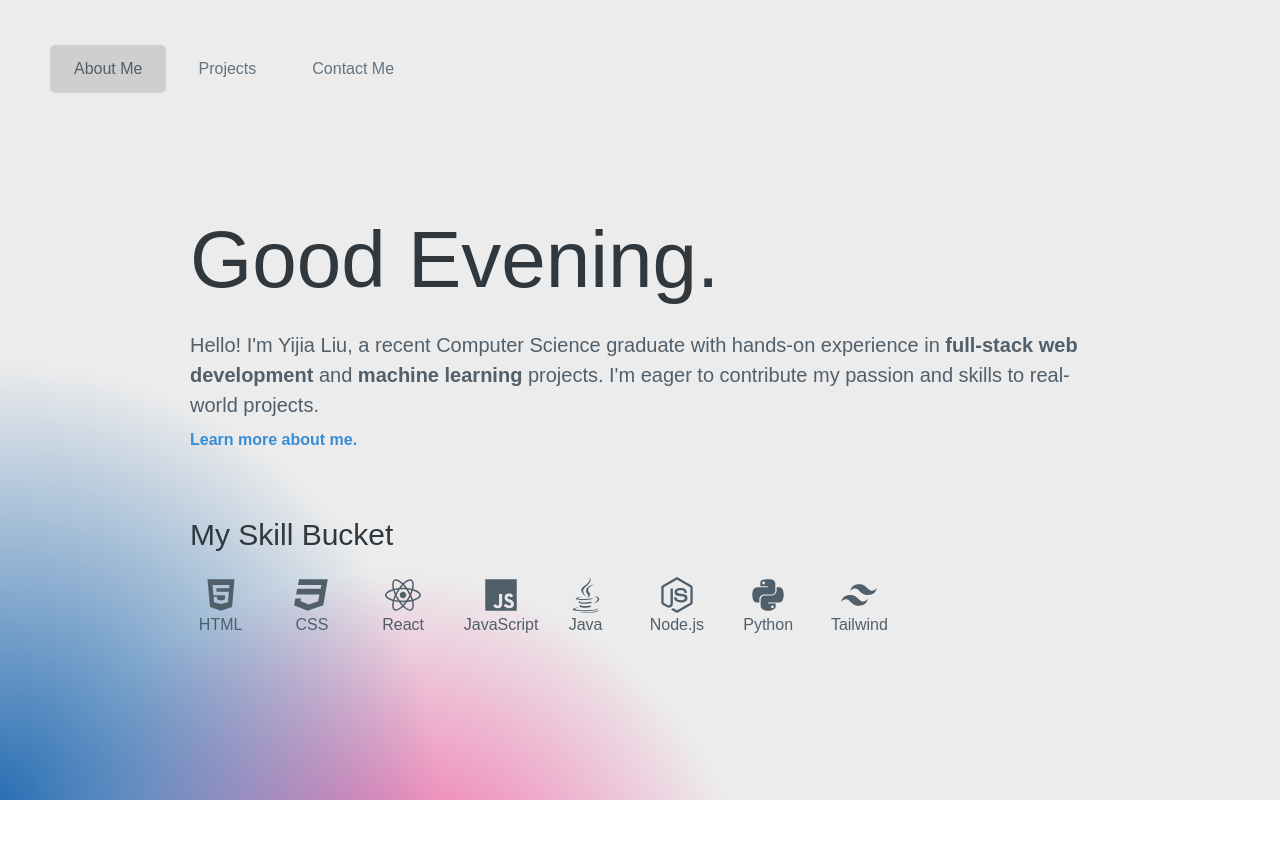
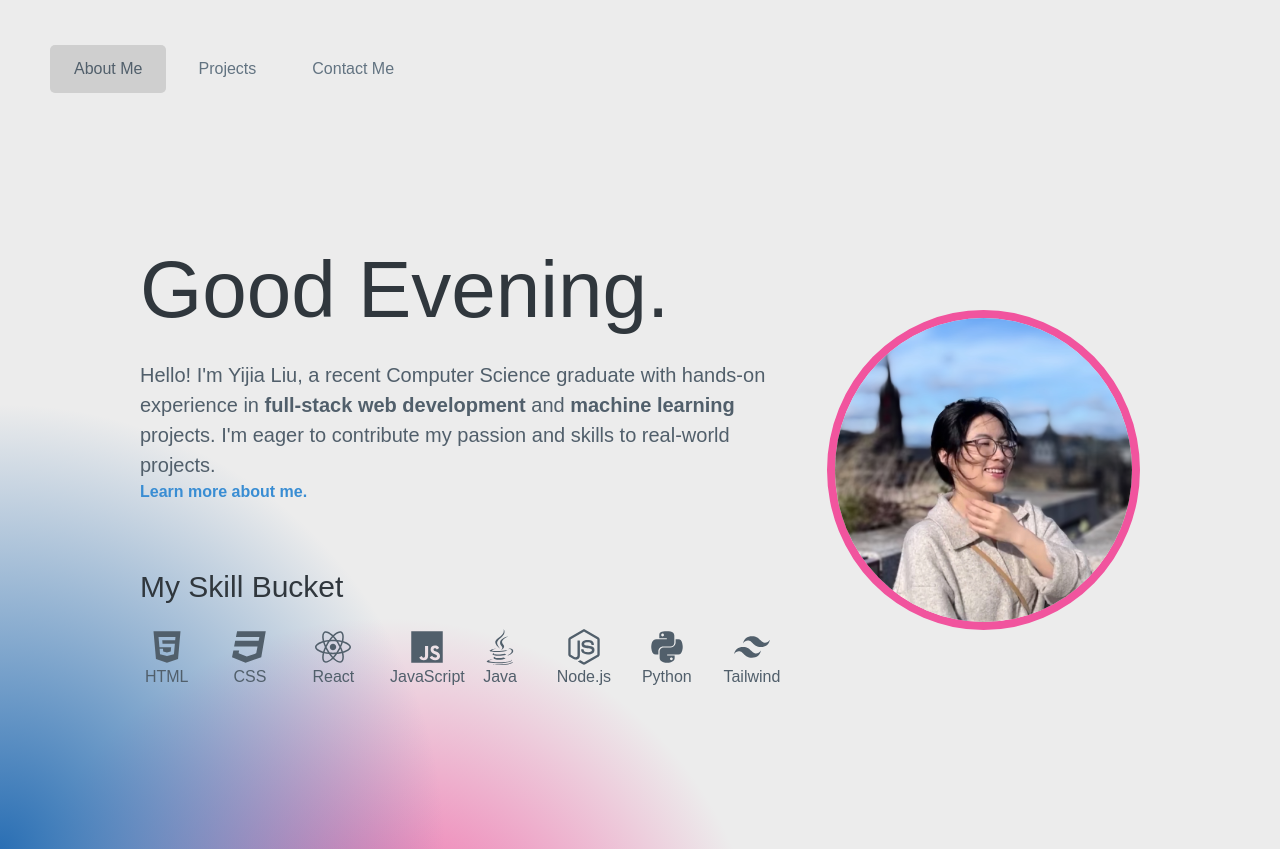
Before and after one commit to JellyYJ/portfolio, a React (Vite) app in the folder portfolio/: page /aboutMe in a window 1280 px wide. Before the commit the page ends 800 px from the top, so only its background shows below. Built offline with nearby package versions, Linux system fonts and the light colour scheme.

Commit message:
Add profile photo

```diff
--- a/portfolio/src/pages/AboutMe.jsx
+++ b/portfolio/src/pages/AboutMe.jsx
@@ -53,6 +53,20 @@ const StyledLink = styled(Link)`
   }
 `;
 
+const StyledProfilePhoto = styled.img`
+  border-radius: 50%;
+  border: 8px solid var(--color-pink-300);
+  width: 320px;
+  height: 320px;
+  margin-left: 5rem;
+  margin-top: 8rem;
+  align-items: center;
+
+  @media (max-width: 1240px) {
+    display: none;
+  }
+`;
+
 function AboutMe() {
   const [curTime, setCurTime] = useState(new Date());
 
@@ -76,8 +90,8 @@ function AboutMe() {
   }
 
   return (
-    <>
-      <TextContainer fontSize="2rem">
+    <TextContainer direction="row" fontSize="2rem">
+      <div>
         <Heading as="h1">{greeting}.</Heading>
         <p>
           Hello! I'm Yijia Liu, a recent Computer Science graduate with hands-on
@@ -85,22 +99,18 @@ function AboutMe() {
           <strong> machine learning</strong> projects. I'm eager to contribute
           my passion and skills to real-world projects.
         </p>
-        <StyledLink to="/contactMe">Learn more about me.</StyledLink>
-
+        <StyledLink to="/contactMe">Learn more about me.</StyledLink>{" "}
         <StyledSkillsContainer>
           <Heading as="h2">My Skill Bucket</Heading>
           <SkillIcons skillsData={skillsData} />
         </StyledSkillsContainer>
+      </div>
 
-        {/* <StyledSkillsContainer>
-          <Heading as="h2">Contact Me</Heading>
-          <p>
-            Please contact me by email: LYJ10000H@gmail.com. I can start working
-            from <strong>Jan. 2023</strong>
-          </p>
-        </StyledSkillsContainer> */}
-      </TextContainer>
-    </>
+      <StyledProfilePhoto
+        src="src/assets/profilePhoto.jpg"
+        alt="profile_photo"
+      />
+    </TextContainer>
   );
 }
 
--- a/portfolio/src/ui/ProjectsList.jsx
+++ b/portfolio/src/ui/ProjectsList.jsx
@@ -8,10 +8,10 @@ const ProjectsListContainer = styled.ul`
   display: flex;
   flex-wrap: wrap;
   flex-direction: column;
-  /* max-width: 110rem; */
   margin-top: 8rem;
   gap: 10rem;
   padding: 0 16px;
+  transition: margin-top 0.3s;
 
   @media (max-width: 1240px) {
     margin-top: 3rem;
@@ -23,6 +23,7 @@ const ProjectImage = styled.img`
   height: auto;
   border-radius: 1.5rem;
   margin-right: 5rem;
+
   &:hover {
     box-shadow: 1rem 1rem 3rem var(--color-blue-200);
     transition: background-color 0.3s ease-in-out;
--- a/portfolio/src/ui/TextContainer.jsx
+++ b/portfolio/src/ui/TextContainer.jsx
@@ -1,10 +1,22 @@
-import styled from "styled-components";
+import styled, { css } from "styled-components";
+
+const direction = {
+  column: css`
+    flex-direction: column;
+  `,
+
+  row: css`
+    flex-direction: row;
+  `,
+};
 
 const TextContainer = styled.div`
   display: flex;
-  flex-direction: column;
-  max-width: 90rem;
-  margin-bottom: 3rem;
+  margin-top: 3rem;
+  max-width: ${(props) => props.maxWidth || "100rem"};
+  margin-bottom: ${(props) => props.marginBottom || "3rem"};
+
+  ${(props) => direction[props.direction]}
 
   p {
     font-size: ${(props) => props.fontSize || "1rem"};
@@ -12,9 +24,12 @@ const TextContainer = styled.div`
   }
 
   @media (max-width: 1240px) {
-    /* background-color: aquamarine; */
-    margin-top: 3rem;
+    max-width: 80rem;
   }
 `;
 
+TextContainer.defaultProps = {
+  direction: "column",
+};
+
 export default TextContainer;
```
Also changed, not shown: portfolio/src/assets/profilePhoto.jpg (added).
